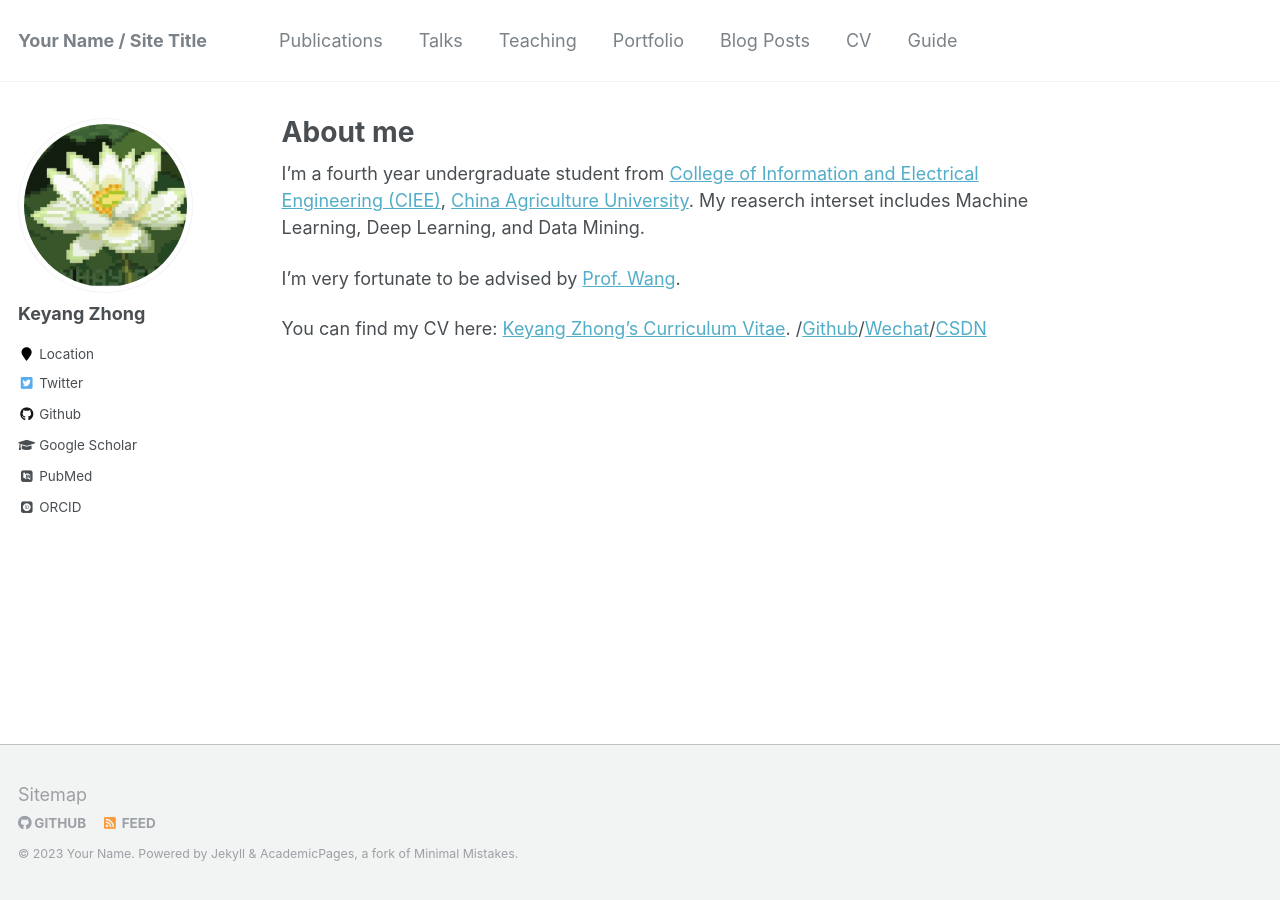
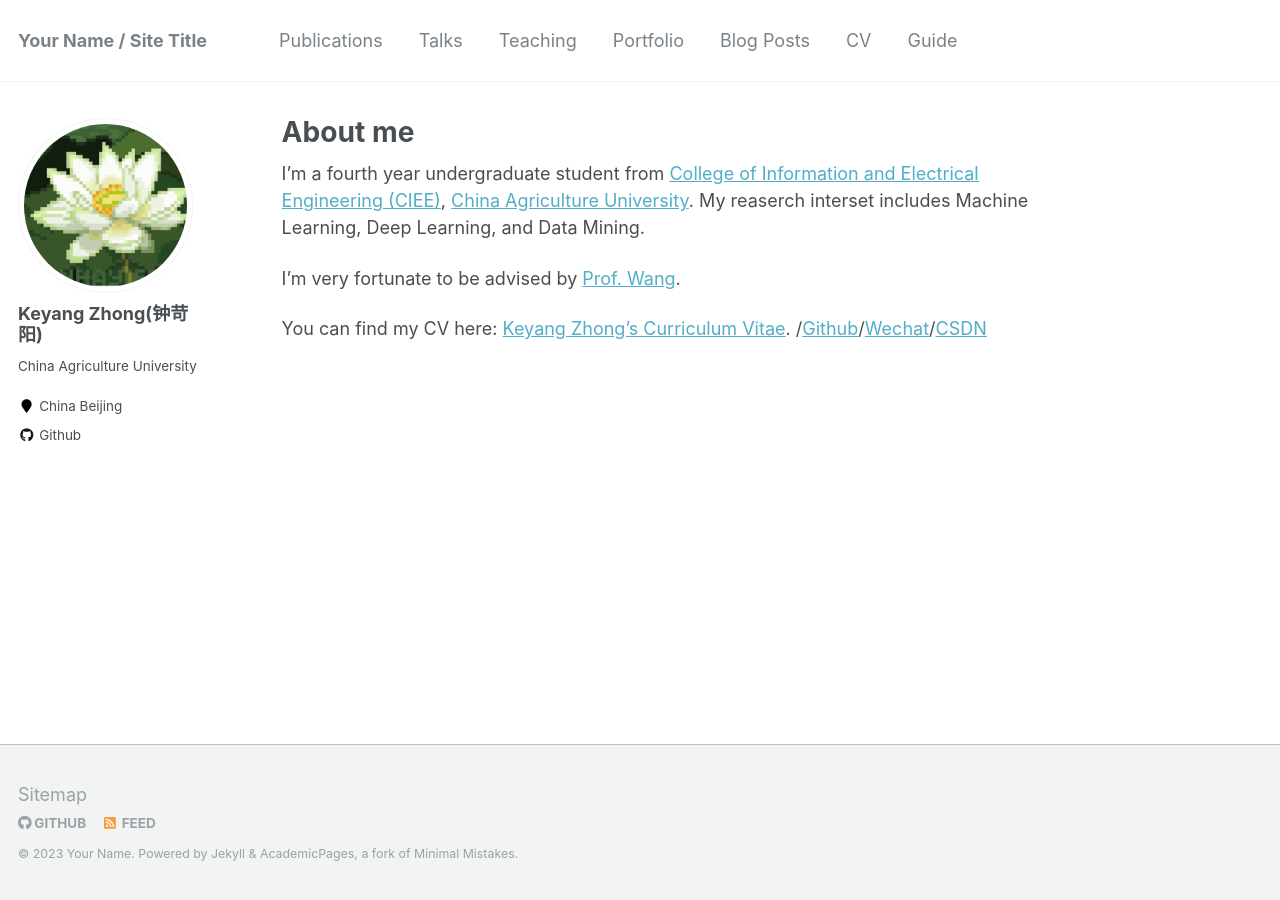
Before and after one commit to KeyangZhong/KeyangZhong.github.io, a Jekyll site: the page built from _pages/about.md, in a window 1280 px wide. Built offline with Jekyll 4.4.1, drawn with Linux system fonts in a browser that asks for light colours; some web fonts are replaced.

Commit message:
Update _config.yml

```diff
--- a/_config.yml
+++ b/_config.yml
@@ -80,15 +80,15 @@ analytics:
 
 # Site Author
 author:
-  name             : "Keyang Zhong"
+  name             : "Keyang Zhong(钟苛阳)"
   avatar           : "profile.png"
-  bio              : " "
-  location         : "Location"
+  bio              : "China Agriculture University "
+  location         : "China Beijing"
   employer         :
-  pubmed           : "https://www.ncbi.nlm.nih.gov/pubmed/?term=john+snow"
-  googlescholar    : "http://yourfullgooglescholarurl.com"
+  pubmed           : # "https://www.ncbi.nlm.nih.gov/pubmed/?term=john+snow"
+  googlescholar    : # "http://yourfullgooglescholarurl.com"
   email            :
-  researchgate     :  # example: "https://www.researchgate.net/profile/yourprofile"
+  researchgate     : # example: "https://www.researchgate.net/profile/yourprofile"
   uri              :
   bitbucket        :
   codepen          :
@@ -96,20 +96,20 @@ author:
   flickr           :
   facebook         :
   foursquare       :
-  github           : "academicpages"
+  github           : "https://github.com/Zhongkeyang"
   google_plus      :
   keybase          :
   instagram        :
-  impactstory      : #"https://profiles.impactstory.org/u/xxxx-xxxx-xxxx-xxxx"
+  impactstory      : # "https://profiles.impactstory.org/u/xxxx-xxxx-xxxx-xxxx"
   lastfm           :
   linkedin         :
-  orcid            : "http://orcid.org/yourorcidurl"
+  orcid            : # "http://orcid.org/yourorcidurl"
   pinterest        :
   soundcloud       :
   stackoverflow    : # http://stackoverflow.com/users/123456/username
   steam            :
   tumblr           :
-  twitter          : "replacethistwitterhandle"
+  twitter          : # "replacethistwitterhandle"
   vine             :
   weibo            :
   xing             :
```
